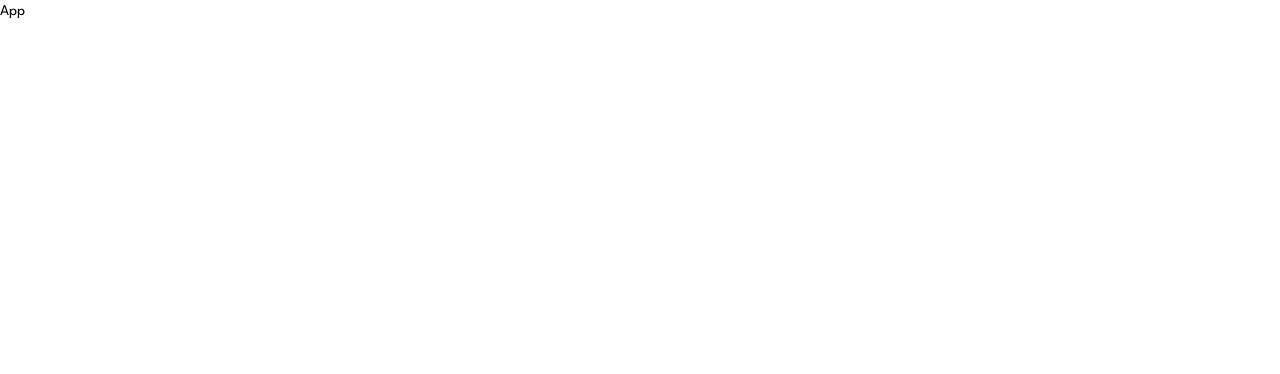
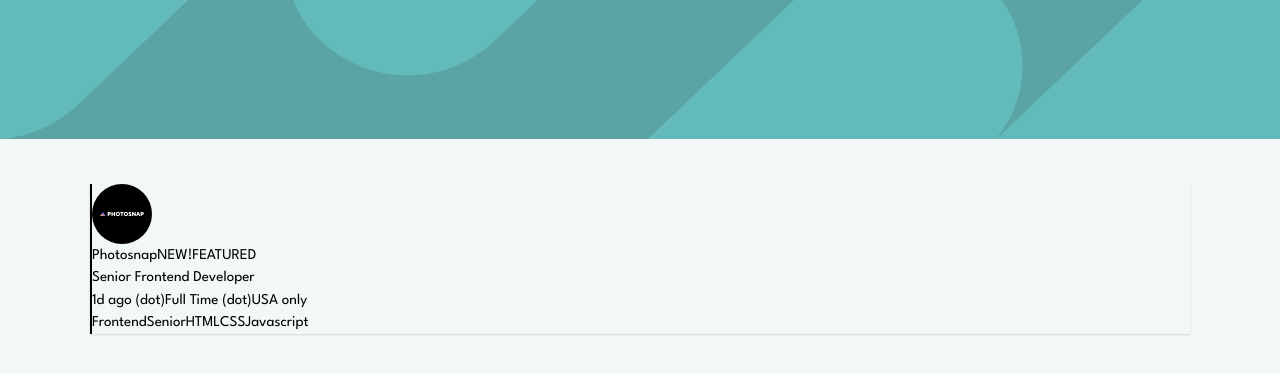
Before and after one commit to adityadahake/Job-Listings-React-, a React (Vite) app: page / in a window 1280 px wide. Shown: the top 374 px of the page. Built offline with nearby package versions, Linux system fonts and the light colour scheme.

Commit message:
add content for structure

```diff
--- a/src/App.jsx
+++ b/src/App.jsx
@@ -1,7 +1,20 @@
+import bgHeaderDesktopImg from "./assets/images/bg-header-desktop.svg";
+import JobListing from "./components/JobListing";
+// import bgHeaderMobileImg from "./assets/images/bg-header-mobile.svg";
+
 function App() {
   return (
     <>
-      <div>App</div>
+      <div>
+        <img
+          src={bgHeaderDesktopImg}
+          alt="background header image"
+          className="w-full bg-desaturated-dark-cyan-primary"
+        />
+      </div>
+      <div className="mx-24 my-12">
+        <JobListing />
+      </div>
     </>
   );
 }
--- /dev/null
+++ b/src/components/JobListing.jsx
@@ -0,0 +1,31 @@
+import photosnapLogo from "../assets/images/photosnap.svg";
+
+function JobListing() {
+  return (
+    <div className="border-l-2 shadow">
+      <img src={photosnapLogo} alt="photosnap" className="w-16" />
+      <div>
+        <div>
+          <span>Photosnap</span>
+          <span>NEW!</span>
+          <span>FEATURED</span>
+        </div>
+        <div>Senior Frontend Developer</div>
+        <div>
+          <span>1d ago</span> (dot)
+          <span>Full Time</span> (dot)
+          <span>USA only</span>
+        </div>
+      </div>
+      <div>
+        <span>Frontend</span>
+        <span>Senior</span>
+        <span>HTML</span>
+        <span>CSS</span>
+        <span>Javascript</span>
+      </div>
+    </div>
+  );
+}
+
+export default JobListing;
--- a/src/index.css
+++ b/src/index.css
@@ -1,4 +1,4 @@
-@import url('https://fonts.googleapis.com/css2?family=League+Spartan:wght@100..900&display=swap');
+@import url("https://fonts.googleapis.com/css2?family=League+Spartan:wght@100..900&display=swap");
 
 @tailwind base;
 @tailwind components;
@@ -13,4 +13,6 @@
   text-rendering: optimizeLegibility;
   -webkit-font-smoothing: antialiased;
   -moz-osx-font-smoothing: grayscale;
+
+  background-color: #f2f8f8;
 }
```
